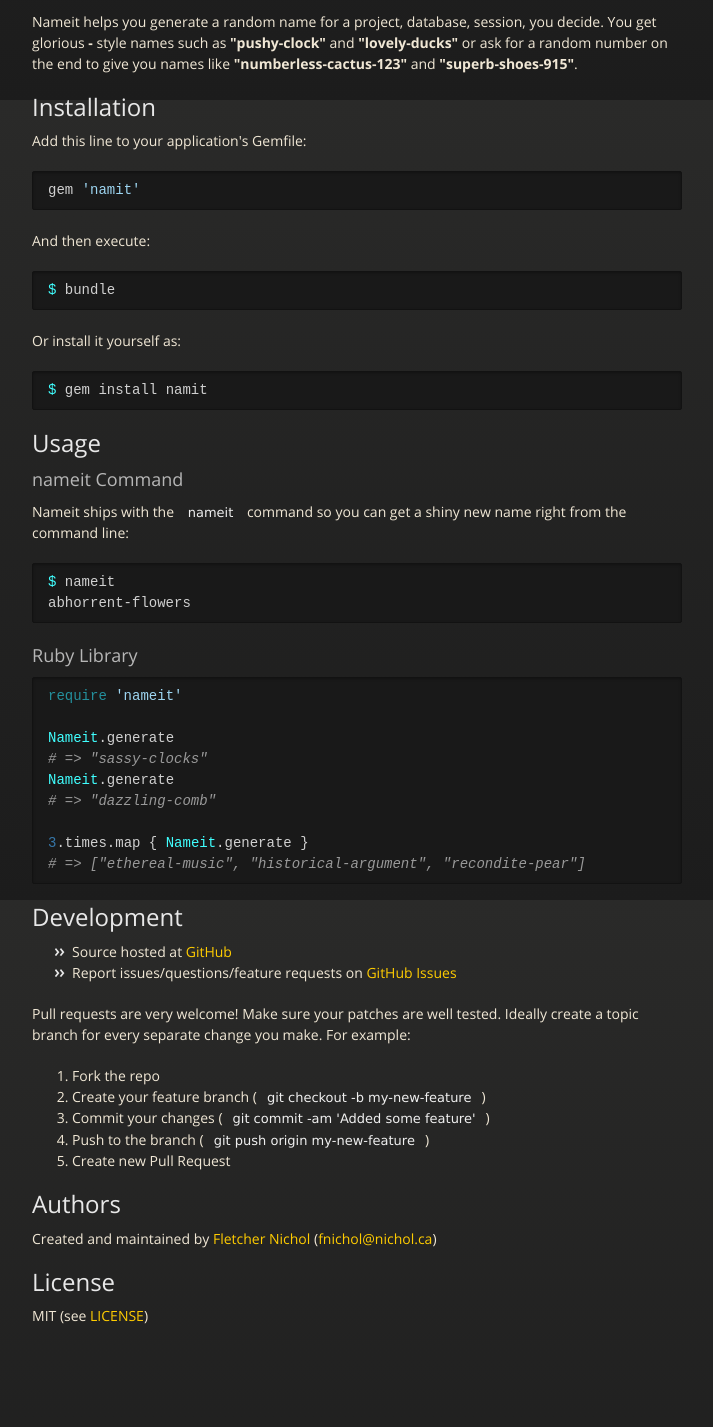
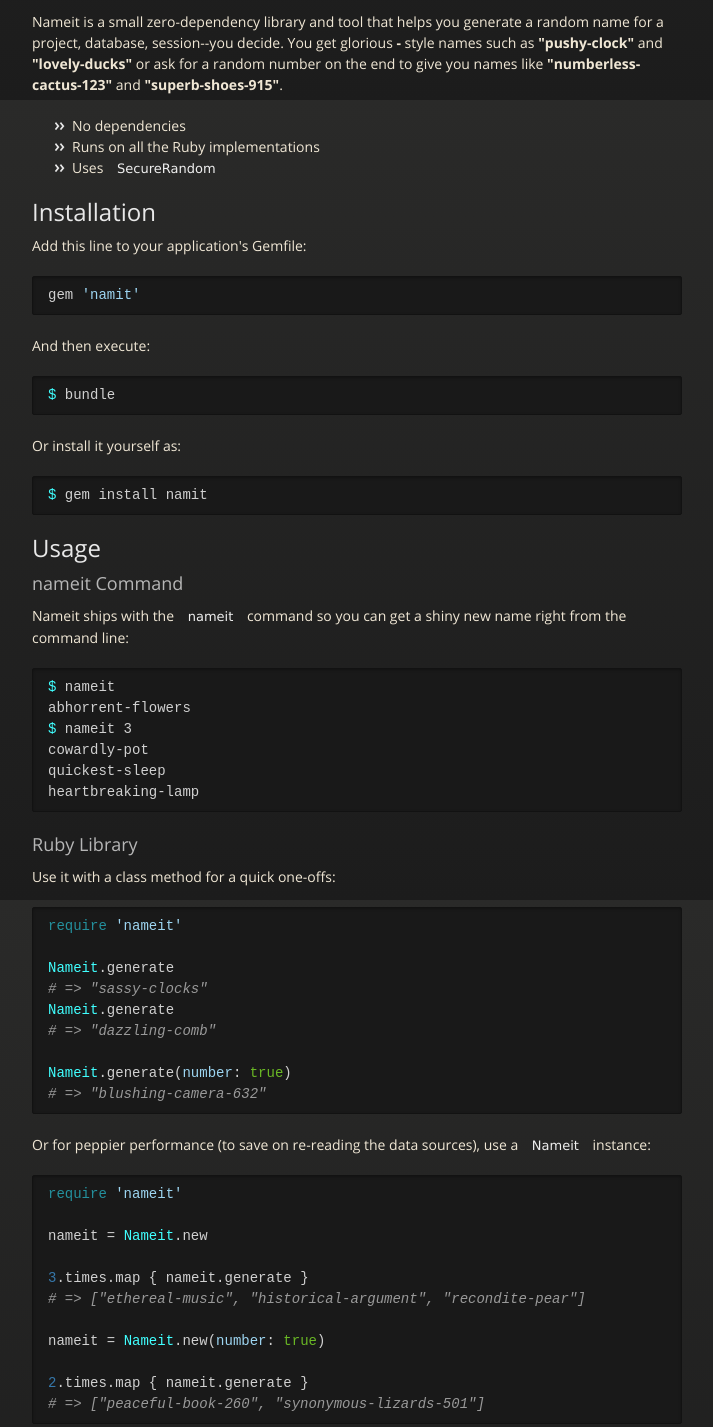
Before and after one commit to fnichol/nameit, a plain HTML site: page index.html in a window 1280 px wide. Shown: the part 1500-2927 px from the top of the page, without its empty margins (283-996 px from the left). Drawn offline with nearby package versions, Linux system fonts and the light colour scheme.

```diff
--- a/index.html
+++ b/index.html
@@ -43,9 +43,14 @@
 <a href="https://codeclimate.com/github/fnichol/nameit"><img src="https://codeclimate.com/github/fnichol/nameit.png" alt="Code Climate"></a>
 <a href="https://gemnasium.com/fnichol/nameit"><img src="https://gemnasium.com/fnichol/nameit.png" alt="Dependency Status"></a></p>
 
-<p>Nameit helps you generate a random name for a project, database, session, you decide. You get glorious <strong>-</strong> style names such as <strong>"pushy-clock"</strong> and <strong>"lovely-ducks"</strong> or ask for a random number on the end to give you names like <strong>"numberless-cactus-123"</strong> and <strong>"superb-shoes-915"</strong>.</p>
+<p>Nameit is a small zero-dependency library and tool that helps you generate a random name for a project, database, session--you decide. You get glorious <strong>-</strong> style names such as <strong>"pushy-clock"</strong> and <strong>"lovely-ducks"</strong> or ask for a random number on the end to give you names like <strong>"numberless-cactus-123"</strong> and <strong>"superb-shoes-915"</strong>.</p>
 
-<h2>
+<ul>
+<li>No dependencies</li>
+<li>Runs on all the Ruby implementations</li>
+<li>Uses <code>SecureRandom</code>
+</li>
+</ul><h2>
 <a name="-installation" class="anchor" href="#-installation"><span class="octicon octicon-link"></span></a><a name="installation"></a> Installation</h2>
 
 <p>Add this line to your application's Gemfile:</p>
@@ -73,10 +78,16 @@
 
 <div class="highlight highlight-sh"><pre><span class="nv">$ </span>nameit
 abhorrent-flowers
+<span class="nv">$ </span>nameit 3
+cowardly-pot
+quickest-sleep
+heartbreaking-lamp
 </pre></div>
 
 <h3>
 <a name="-ruby-library" class="anchor" href="#-ruby-library"><span class="octicon octicon-link"></span></a><a name="usage-ruby"></a> Ruby Library</h3>
+
+<p>Use it with a class method for a quick one-offs:</p>
 
 <div class="highlight highlight-ruby"><pre><span class="nb">require</span> <span class="s1">'nameit'</span>
 
@@ -85,8 +96,23 @@ abhorrent-flowers
 <span class="no">Nameit</span><span class="o">.</span><span class="n">generate</span>
 <span class="c1"># =&gt; "dazzling-comb"</span>
 
-<span class="mi">3</span><span class="o">.</span><span class="n">times</span><span class="o">.</span><span class="n">map</span> <span class="p">{</span> <span class="no">Nameit</span><span class="o">.</span><span class="n">generate</span> <span class="p">}</span>
+<span class="no">Nameit</span><span class="o">.</span><span class="n">generate</span><span class="p">(</span><span class="ss">number</span><span class="p">:</span> <span class="kp">true</span><span class="p">)</span>
+<span class="c1"># =&gt; "blushing-camera-632"</span>
+</pre></div>
+
+<p>Or for peppier performance (to save on re-reading the data sources), use a <code>Nameit</code> instance:</p>
+
+<div class="highlight highlight-ruby"><pre><span class="nb">require</span> <span class="s1">'nameit'</span>
+
+<span class="n">nameit</span> <span class="o">=</span> <span class="no">Nameit</span><span class="o">.</span><span class="n">new</span>
+
+<span class="mi">3</span><span class="o">.</span><span class="n">times</span><span class="o">.</span><span class="n">map</span> <span class="p">{</span> <span class="n">nameit</span><span class="o">.</span><span class="n">generate</span> <span class="p">}</span>
 <span class="c1"># =&gt; ["ethereal-music", "historical-argument", "recondite-pear"]</span>
+
+<span class="n">nameit</span> <span class="o">=</span> <span class="no">Nameit</span><span class="o">.</span><span class="n">new</span><span class="p">(</span><span class="ss">number</span><span class="p">:</span> <span class="kp">true</span><span class="p">)</span>
+
+<span class="mi">2</span><span class="o">.</span><span class="n">times</span><span class="o">.</span><span class="n">map</span> <span class="p">{</span> <span class="n">nameit</span><span class="o">.</span><span class="n">generate</span> <span class="p">}</span>
+<span class="c1"># =&gt; ["peaceful-book-260", "synonymous-lizards-501"]</span>
 </pre></div>
 
 <h2>
```
Also changed, not shown: params.json (+1 -1 lines).
